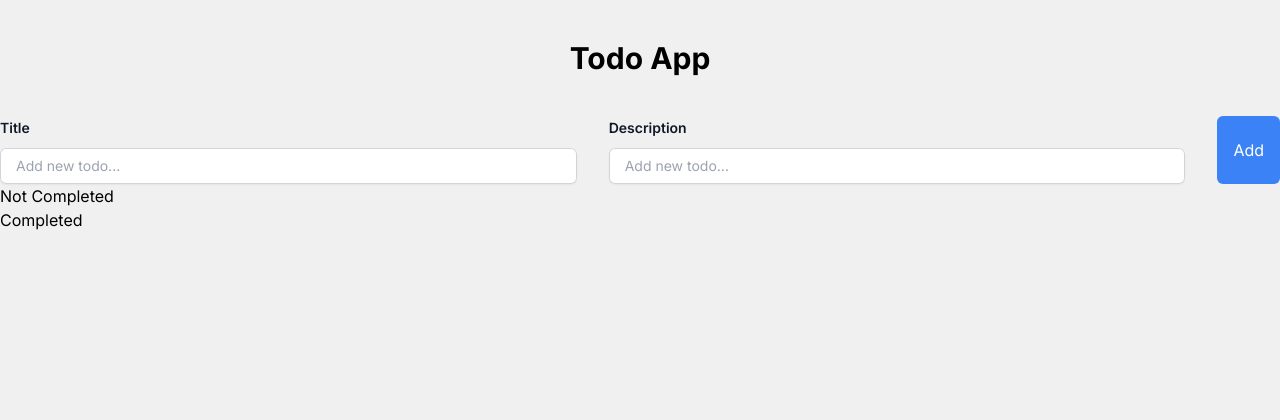
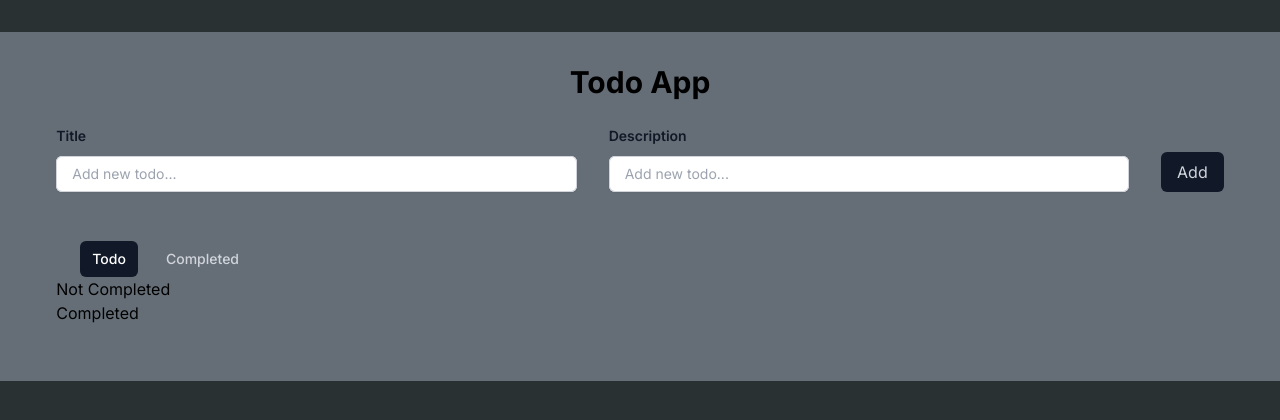
Before and after one commit to swapnilhpatil/todo-list-app, a Next.js app: page / in a window 1280 px wide. Shown: the top 420 px of the page. Built offline with nearby package versions, Linux system fonts and the light colour scheme.

Commit message:
ref: updated todo form component and link styles

```diff
--- a/src/app/globals.css
+++ b/src/app/globals.css
@@ -18,7 +18,7 @@
 
 body {
   color: rgb(var(--foreground-rgb));
-  background-color: #f0f0f0; /* Set your background color here */
+  background-color: #2A3132; /* Set your background color here */
   /* background: linear-gradient(
       to bottom,
       transparent,
@@ -27,6 +27,11 @@ body {
     rgb(var(--background-start-rgb)); */
 }
 
+.todo-app-container {
+  background-color: #656E77;
+  width: 94%;
+}
+
 @layer utilities {
   .text-balance {
     text-wrap: balance;
--- a/src/app/page.tsx
+++ b/src/app/page.tsx
@@ -7,6 +7,10 @@ import { Todo } from '../types';
 
 const Home: React.FC = () => {
   const [todos, setTodos] = useState<Todo[]>([]);
+  const [navigation, setNavigation] = useState<any[]>([
+    { name: 'Todo', href: '#', current: true },
+    { name: 'Completed', href: '#', current: false },
+  ]);
 
   const addTodo = (title: string, description?: string): void => {
     setTodos([...todos, { id: todos.length + 1, title, description, completed: false }]);
@@ -29,15 +33,51 @@ const Home: React.FC = () => {
   };
 
 
+  function classNames(...classes: string[]) {
+    return classes.filter(Boolean).join(' ')
+  };
+
+  const handleSelection = (event: React.MouseEvent<HTMLAnchorElement, MouseEvent>, selection: string) => {
+    event.preventDefault();
+    setNavigation(navigation.map(nav => {
+      if(nav.name === selection)
+        {
+          nav.current = true;
+        }else{
+          nav.current = false;
+        }
+        return nav
+    }));
+  };
+
+
   return (
-    <div className="todo-app-container w-48 md:container md:mx-auto">
-      <h1 className="text-center text-3xl font-bold mt-10 mb-5">Todo App</h1>
-    <div className="container w-full mx-auto mt-10">
-      <div>
+    <div className="todo-app-container w-48 md:container md:mx-auto p-8 my-8">
+      <h1 className="text-center text-3xl font-bold">Todo App</h1>
+    <div className="container w-full mx-auto">
+      <div style={{padding: "2%" }}>
       <TodoForm addTodo={addTodo} />
       </div>
       {/* <TodoList todos={todos} toggleTodo={toggleTodo} /> */}
-      <div>
+      <div style={{padding: "2%" }}>
+      <div className="hidden sm:ml-6 sm:block">
+        <div className="flex space-x-4">
+          {navigation.map((item) => (
+            <a
+              key={item.name}
+              href={item.href}
+              className={classNames(
+                item.current ? 'bg-gray-900 text-white' : 'text-gray-300 hover:bg-gray-700 hover:text-white',
+                'rounded-md px-3 py-2 text-sm font-medium'
+              )}
+              aria-current={item.current ? 'page' : undefined}
+              onClick={(e) => handleSelection(e, item.name)}
+            >
+              {item.name}
+            </a>
+          ))}
+        </div>
+      </div>
         <h2>Not Completed</h2>
         <TodoList
           todos={todos.filter(todo => !todo.completed)}
--- a/src/components/TodoForm.tsx
+++ b/src/components/TodoForm.tsx
@@ -72,8 +72,8 @@ const TodoForm: React.FC<TodoFormProps> = ({ addTodo }) => {
         placeholder="Add new todo..."
         className="border border-gray-300 rounded-md p-2 mr-2"
       /> */}
-      <div className='flex-none flex align-bottom'>
-        <button type="submit" className="bg-blue-500 text-white px-4 py-2 rounded-md">
+      <div className='flex-none flex' style={{display: "flex", alignItems: "end"}}>
+        <button type="submit" className="bg-gray-900 text-gray-300 hover:bg-gray-700 hover:text-white px-4 py-2 rounded-md">
           Add
         </button>
         </div>
```
